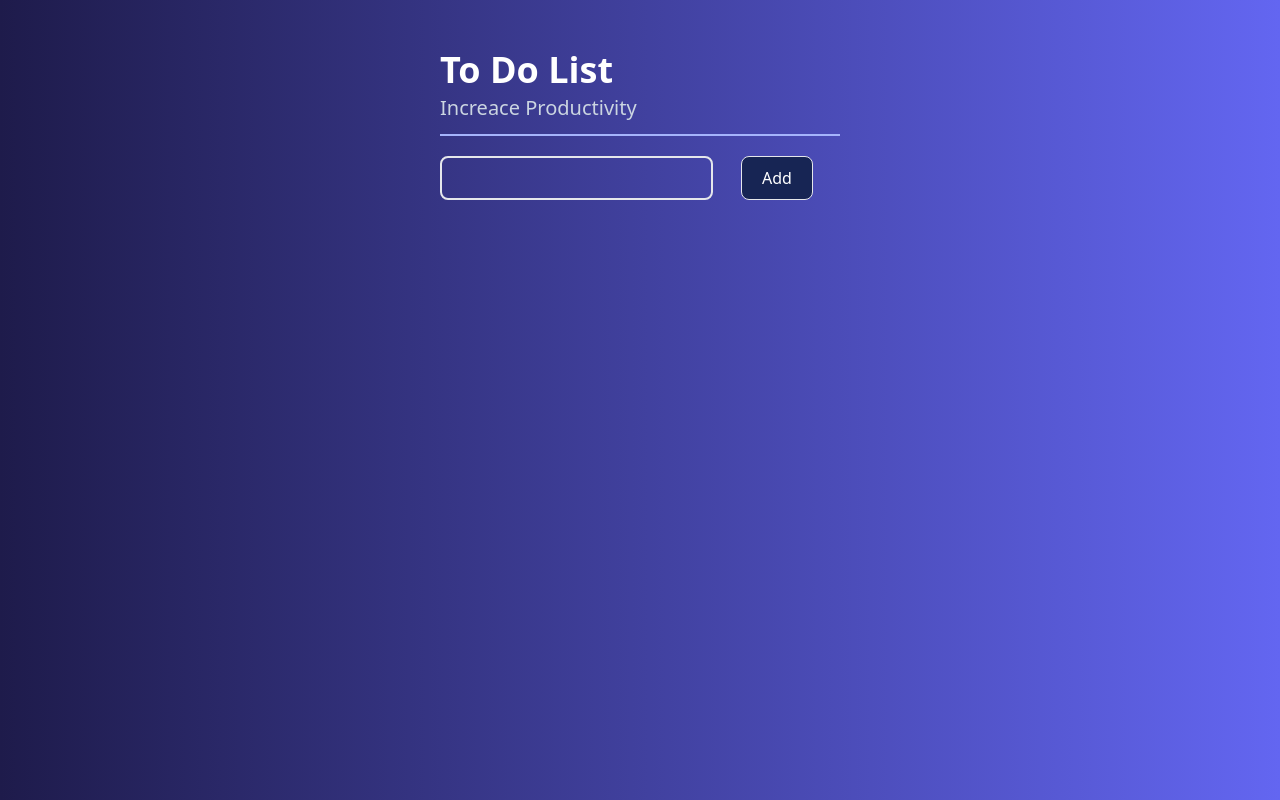
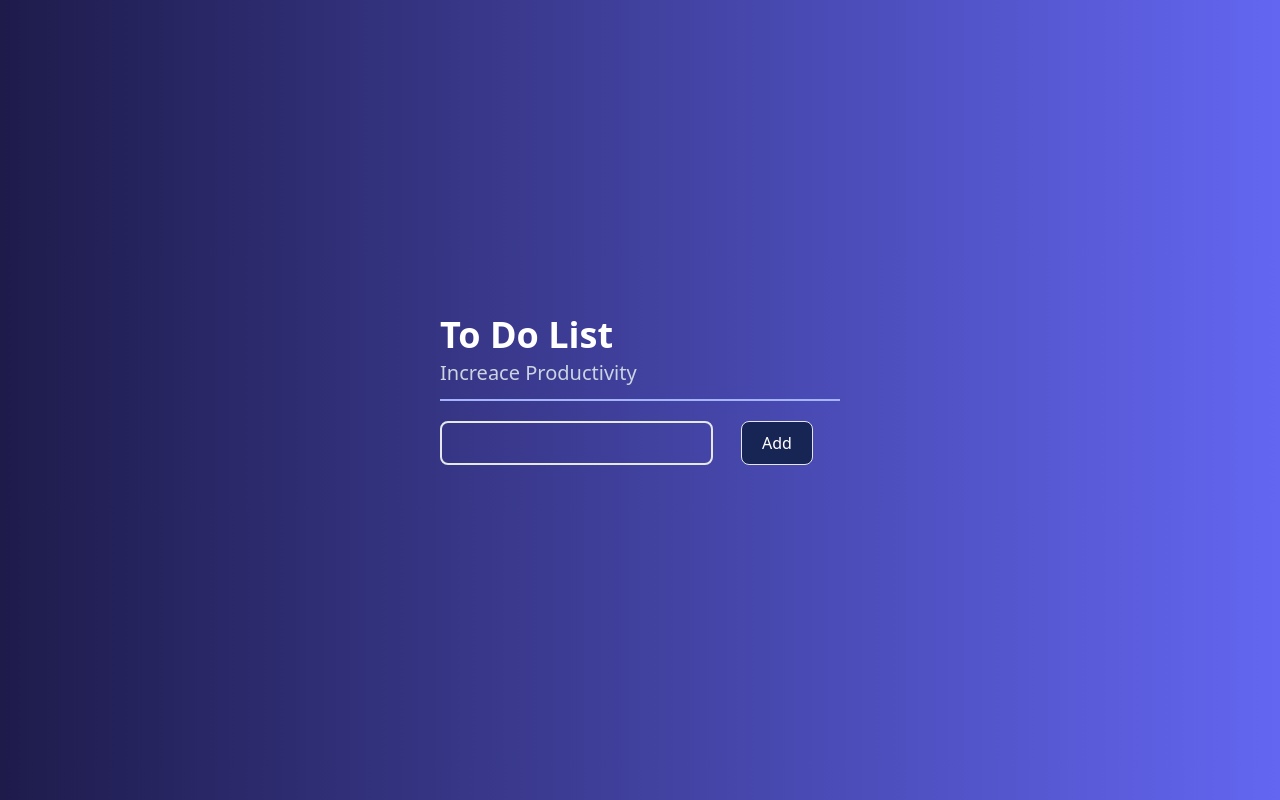
Before and after one commit to muntasir-hassan/To-Do-List, a plain HTML site: page index.html in a window 1280 px wide. Drawn offline with nearby package versions, Linux system fonts and the light colour scheme.

Commit message:
Update index.html

```diff
--- a/index.html
+++ b/index.html
@@ -14,13 +14,12 @@
   </head>
   <body>
     <!-- Main Content -->
+
     <div
-      class="bg-gradient-to-r from-indigo-950 to-indigo-500 h-screen w-full absolute top-0"
-    ></div>
-    <div
-      class="h-full w-full flex justify-center relative items-center bg-gradient-to-r from-indigo-950 to-indigo-500"
+      class="h-screen w-full flex justify-center relative items-center bg-gradient-to-r from-indigo-950 to-indigo-500"
+      id="my-div"
     >
-      <div class="max-w-[400px] w-[90%] my-[50px]">
+      <div class="max-w-[400px] w-[90%] my-[50px]" id="ms">
         <!-- Headings -->
         <div class="border-b-2 border-indigo-300">
           <h1 class="font-bold text-start text-4xl text-white mb-1">
```
